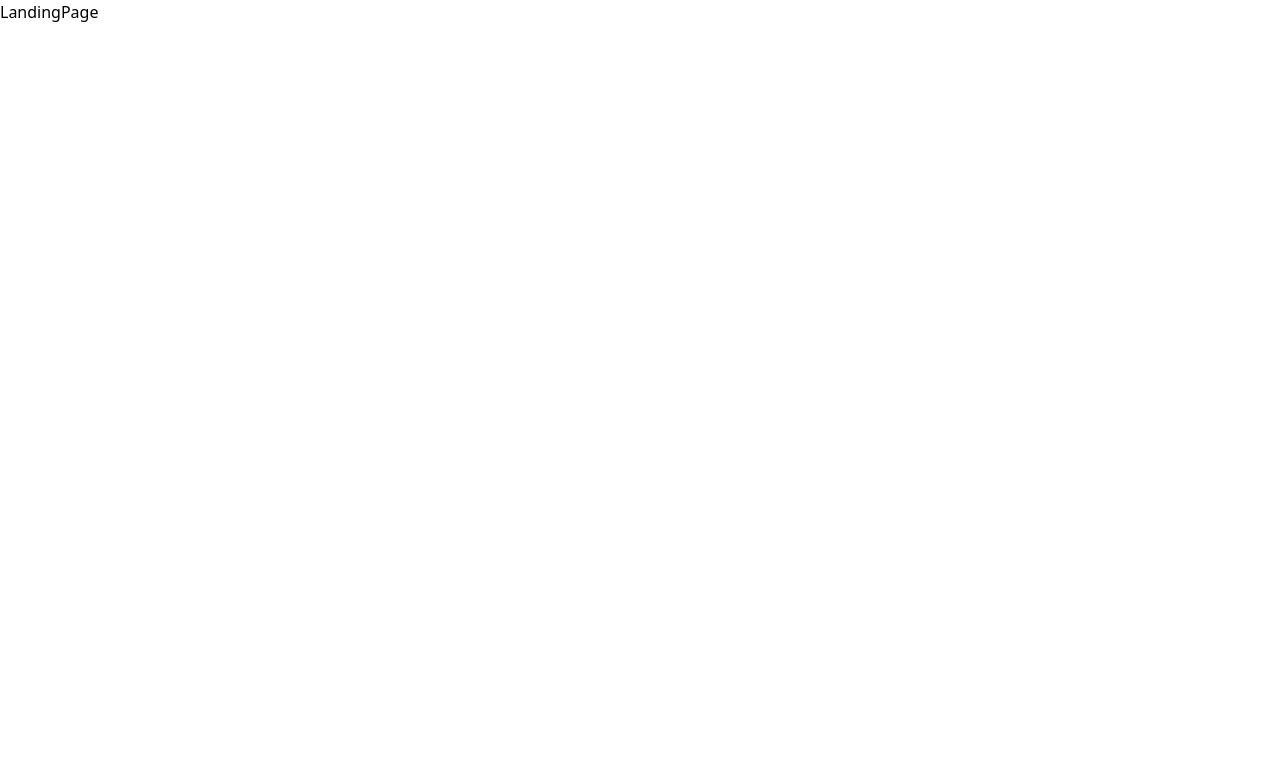
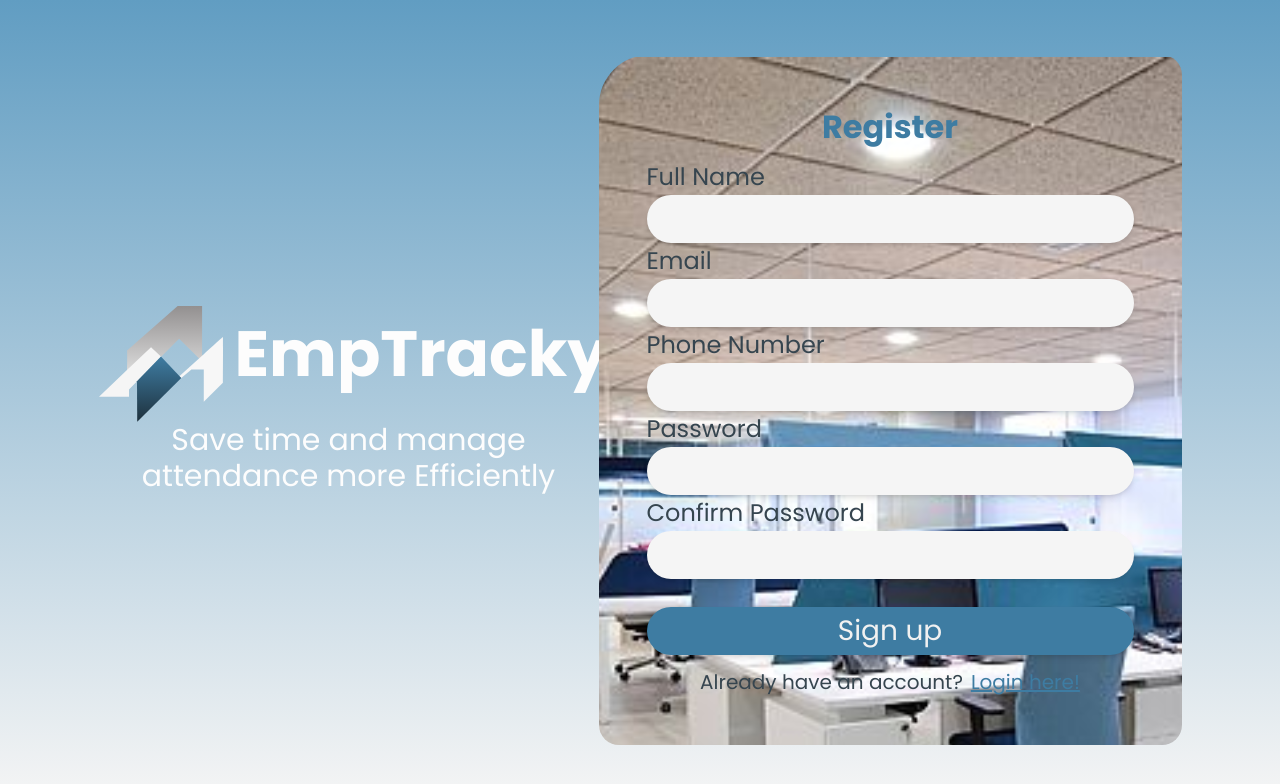
Before and after one commit to rastuak/EmpTracky, a React (Vite) app: page / in a window 1280 px wide. Shown: the top 784 px of the page. Built offline with nearby package versions, Linux system fonts and the light colour scheme.

Commit message:
landing page, register page, login page, logout button

```diff
--- a/src/components/ui/DashboardElement.jsx
+++ b/src/components/ui/DashboardElement.jsx
@@ -31,7 +31,7 @@ export default function DashboardElement({children}) {
           <img src={line} className="mt-6 mb-4" />
         </div>
         <div className="flex w-full justify-center">
-          <div className="p-1 pr-3 rounded-md flex gap-2 text-emptracky-red hover:text-emptracky-fd hover:bg-emptracky-red hover:cursor-pointer w-fit transition-all duration-200">
+          <div className="p-1 pr-3 rounded-md flex gap-2 text-emptracky-red hover:text-emptracky-fd hover:bg-emptracky-red hover:cursor-pointer w-fit transition-all duration-200"onClick={() => navigate("/login")} >
             <SignOut size={32} />
             <p className="mt-1">Sign out</p>
           </div>
--- a/src/pages/LandingPage.jsx
+++ b/src/pages/LandingPage.jsx
@@ -1,8 +1,61 @@
 import React from 'react'
+import { useNavigate } from "react-router-dom";
+import logo from "../assets/images/empTrackyLogo.svg"
 
 const LandingPage = () => {
+const navigate = useNavigate();
+
   return (
-    <div>LandingPage</div>
+    <div className="h-screen w-screen flex justify-center items-center bg-gradient-to-b from-[#619DC2] to-emptracky-f5 overflow-hidden font-poppins">
+      <div className='w-[500px] flex flex-col justify-center items-center text-center text-emptracky-fd'>
+        <div className='flex gap-3'>
+          <img src={logo} />
+          <h1 className=" font-bold text-[64px]">EmpTracky</h1>
+        </div>
+        <p className='text-3xl'>Save time and manage attendance more Efficiently</p>
+      </div>
+
+      <div className="h-fit w-[583px] bg-landing rounded-[20px] flex">
+
+        <div className="h-full w-full justify-center items-center p-12">
+          <div className='flex w-full justify-center items-center'>
+            <h1 className="text-emptracky-blue font-bold text-[32px] mb-2">Register</h1>
+          </div>
+
+          <div>
+            <h1 className="text-emptracky-darkgray text-[24px]">Full Name</h1>
+            <input className="shadow-md w-full h-12 bg-emptracky-f5 rounded-[50px]" />
+            <h1 className="text-emptracky-darkgray text-[24px]">Email</h1>
+            <input className="shadow-md w-full h-12 bg-emptracky-f5 rounded-[50px]" />
+            <h1 className="text-emptracky-darkgray text-[24px]">Phone Number</h1>
+            <input className="shadow-md w-full h-12 bg-emptracky-f5 rounded-[50px]" />
+            <h1 className="text-emptracky-darkgray text-[24px]">Password</h1>
+            <input className="shadow-md w-full h-12 bg-emptracky-f5 rounded-[50px]" />
+            <h1 className="text-emptracky-darkgray text-[24px]">Confirm Password</h1>
+            <input className="shadow-md w-full h-12 bg-emptracky-f5 rounded-[50px]" />
+
+          </div>
+
+          <div className="w-full flex flex-col gap-3 justify-center items-center">
+            <button className="shadow-md w-full h-12 bg-emptracky-blue rounded-[50px] mt-7">
+              <h1 className="text-emptracky-f1 text-[28px]" onClick={() => navigate("/login")}>Sign up</h1>
+            </button>
+
+            <h1 className="text-emptracky-darkgray text-[20px] ">Already have an account?
+              <span className=" text-emptracky-blue text-decoration-line: underline hover:cursor-pointer w-fit transition-all duration-200 ml-2" onClick={() => navigate("/login")}>
+                Login here!
+              </span>
+            </h1>
+
+          </div>
+        </div>
+
+      </div>
+
+
+
+
+    </div>
   )
 }
 
--- a/src/pages/LoginPage.jsx
+++ b/src/pages/LoginPage.jsx
@@ -24,27 +24,28 @@ export default function LoginPage() {
     <div className="h-screen w-screen flex justify-center items-center bg-gradient-to-l from-[#619DC2] to-emptracky-f5 overflow-hidden font-poppins">
       <div className="h-[70%] w-[50%] bg-emptracky-fd rounded-[20px] flex">
         <div className="h-full  w-[40%] bg-login rounded-l-[20px]"/>
-        <div className="h-full  w-[60%] justify-center items-center p-12">
+        <div className="h-full  w-[60%] justify-center items-center p-12 mt-6">
             <h1 className="text-emptracky-blue font-bold text-[32px]">WELCOME BACK!</h1>
-            <h1 className="text-emptracky-darkgray text-[24px]">Please login to your account</h1>
+            <h1 className="text-emptracky-darkgray text-[24px] mb-10">Please login to your account</h1>
 
-          <div className="p-8">
+          <div>
             <h1 className="text-emptracky-darkgray text-[24px]">Email</h1>
-            <input className="shadow-md w-full h-12 bg-emptracky-f5 rounded-[50px]" />
-            <h1 className="text-emptracky-darkgray text-[24px]">Password</h1>
-            <input className="shadow-md w-full h-12 bg-emptracky-f5 rounded-[50px]" />
+            <input className="shadow-md w-full h-12 bg-emptracky-f5 rounded-[50px] px-5" />
+            <h1 className="text-emptracky-darkgray text-[24px] mt-4">Password</h1>
+            <input className="shadow-md w-full h-12 bg-emptracky-f5 rounded-[50px] px-5" />
 
           </div>
 
-          <div className="p-8 ">
+          <div className="w-full flex flex-col gap-3 justify-center items-center mt-12">
             <button className="shadow-md w-full h-12 bg-emptracky-blue rounded-[50px]">
-            <h1 className="text-emptracky-f1 text-[24px]">Sign in</h1>
+              <h1 className="text-emptracky-f1 text-[28px]" onClick={() => navigate("/home")}>Sign in</h1>
             </button>
 
-          <div className="p-8">
-            <h1 className="text-emptracky-darkgray text-[20px]">Don’t have an account?</h1>
-
-          </div>
+            <h1 className="text-emptracky-darkgray text-[20px] ">Already have an account?
+              <span className= "text-emptracky-blue text-decoration-line: underline hover:cursor-pointer w-fit transition-all duration-200 ml-2" onClick={() => navigate("/register")}>
+              Register here!
+              </span>
+            </h1>
 
           </div>
         </div>
--- a/src/pages/RegisterPage.jsx
+++ b/src/pages/RegisterPage.jsx
@@ -1,7 +1,11 @@
 import React from 'react'
+import { House, SignOut, UserCircle, UserPlus } from "@phosphor-icons/react";
+import { useNavigate } from "react-router-dom";
 import logo from "../assets/images/empTrackyLogo.svg"
 
 const RegisterPage = () => {
+const navigate = useNavigate();
+
   return (
     <div className="h-screen w-screen flex justify-center items-center bg-register overflow-hidden font-poppins gap-8">
       <div className='w-[500px] flex flex-col justify-center items-center text-center text-emptracky-fd'>
@@ -19,7 +23,7 @@ const RegisterPage = () => {
             <h1 className="text-emptracky-blue font-bold text-[32px] mb-2">Register</h1>
           </div>
 
-          <div className="">
+          <div>
             <h1 className="text-emptracky-darkgray text-[24px]">Full Name</h1>
             <input className="shadow-md w-full h-12 bg-emptracky-f5 rounded-[50px]" />
             <h1 className="text-emptracky-darkgray text-[24px]">Email</h1>
@@ -35,15 +39,18 @@ const RegisterPage = () => {
 
           <div className="w-full flex flex-col gap-3 justify-center items-center">
             <button className="shadow-md w-full h-12 bg-emptracky-blue rounded-[50px] mt-7">
-              <h1 className="text-emptracky-f1 text-[24px]">Sign up</h1>
+              <h1 className="text-emptracky-f1 text-[28px]" onClick={() => navigate("/login")}>Sign up</h1>
             </button>
 
-            <h1 className="text-emptracky-darkgray text-[20px]">Already have an account?
-              <span className='text-emptracky-blue cursor-pointer'>Login here!</span>
+            <h1 className="text-emptracky-darkgray text-[20px] ">Already have an account?
+              <span className=" text-emptracky-blue text-decoration-line: underline hover:cursor-pointer w-fit transition-all duration-200 ml-2" onClick={() => navigate("/login")}>
+                Login here!
+              </span>
             </h1>
 
+
             {/* <div className="flex flex-row gap-1 text-[20px]">
-              <h1 className="text-emptracky-darkgray ">Already have an account?</h1>
+              <h1 className="text-emptracky-darkgray">Already have an account?</h1>
               <h1 className='text-emptracky-blue'>Login here!</h1>
             </div> */}
 
```
